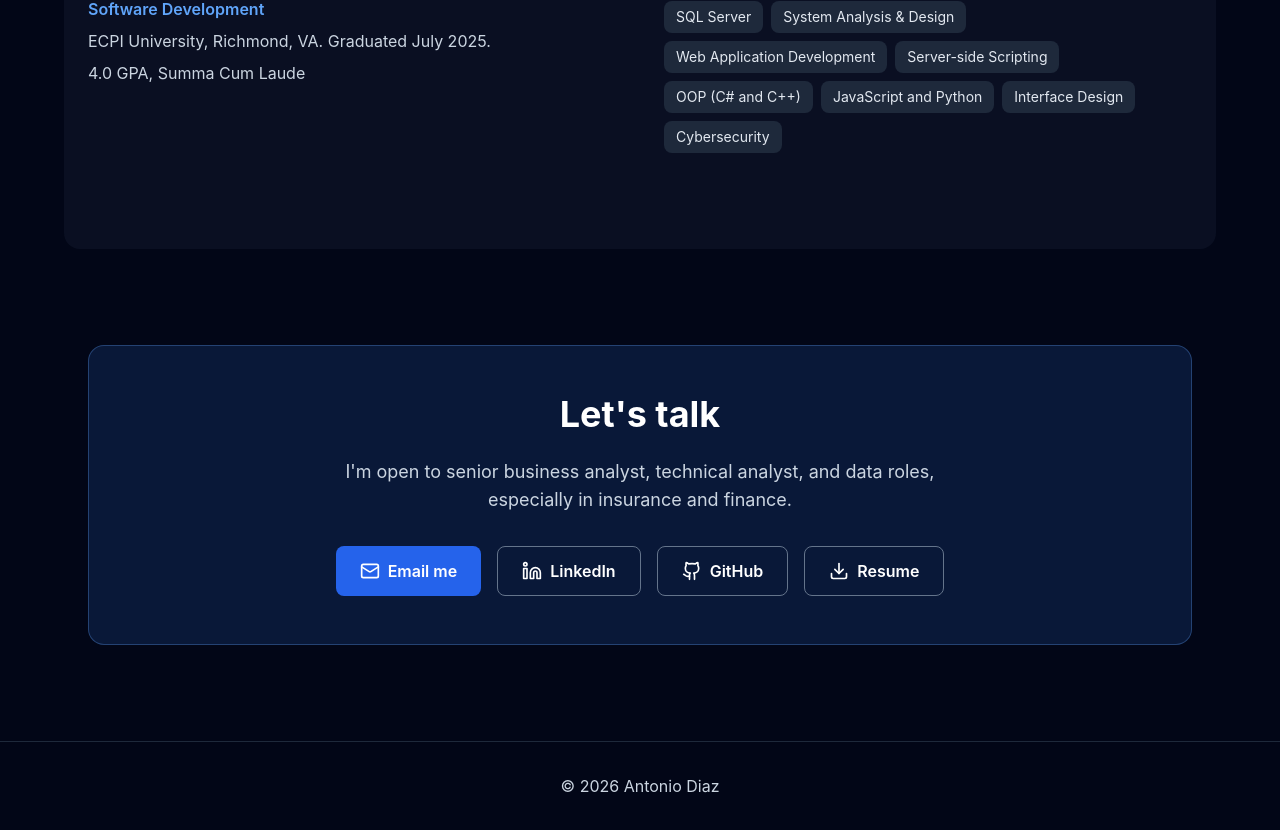
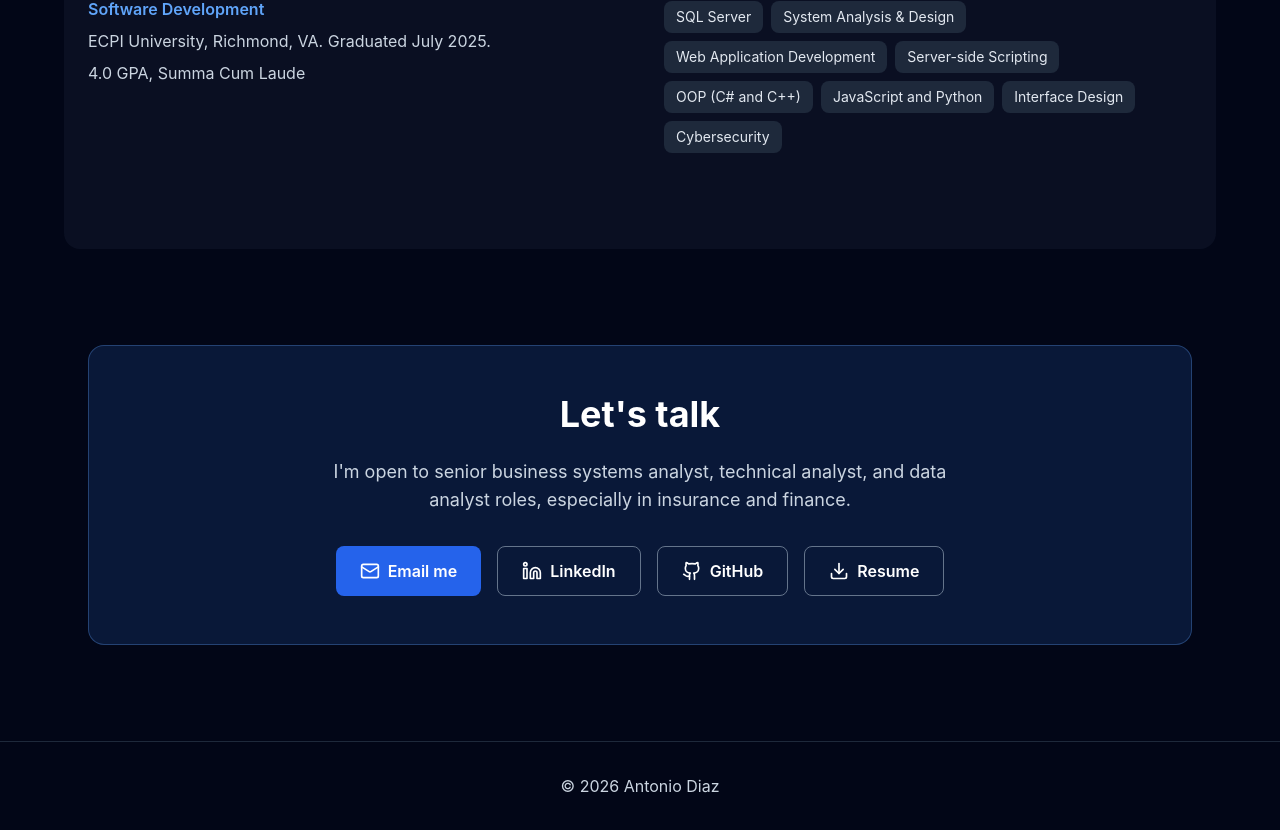
Before and after one commit to antdia4309/portfolio, a React (Create React App) app: page / in a window 1280 px wide. Shown: the part 5815-6645 px from the top of the page. Built offline with nearby package versions, Linux system fonts and the light colour scheme.

Commit message:
Add resume

```diff
--- a/public/index.html
+++ b/public/index.html
@@ -7,7 +7,7 @@
     <meta name="theme-color" content="#000000" />
     <meta
       name="description"
-      content="Antonio Diaz, Business Analyst for insurance systems and data. 10 years in P&C insurance, Guidewire BillingCenter and PolicyCenter, SQL, and requirements."
+      content="Antonio Diaz, Business Analyst for Insurance Systems and Data. 10 years in P&C insurance, Guidewire BillingCenter and PolicyCenter, SQL, and requirements."
     />
     <meta property="og:title" content="Antonio Diaz | Business Analyst" />
     <meta property="og:description" content="Business Analyst for insurance systems and data. Guidewire, SQL, root cause analysis, and requirements." />
--- a/src/App.js
+++ b/src/App.js
@@ -472,7 +472,7 @@ export default function Portfolio() {
         <div className={`${dark ? 'bg-blue-500/15 border-blue-400/30' : 'bg-blue-50 border-blue-200'} border rounded-2xl p-12 text-center`}>
           <h2 className="text-4xl font-bold mb-6">Let's talk</h2>
           <p className={`${t.muted} text-lg mb-8 max-w-2xl mx-auto`}>
-            I'm open to senior business analyst, technical analyst, and data roles, especially in insurance and finance.
+            I'm open to senior business systems analyst, technical analyst, and data analyst roles, especially in insurance and finance.
           </p>
           <div className="flex justify-center gap-4 flex-wrap">
             <a href={LINKS.email} className={`flex items-center gap-2 px-6 py-3 bg-blue-600 hover:bg-blue-700 text-white rounded-lg font-semibold transition-colors ${focus}`}>
```
Also changed, not shown: 1 other file (tests, documents, lock files or other folders).
